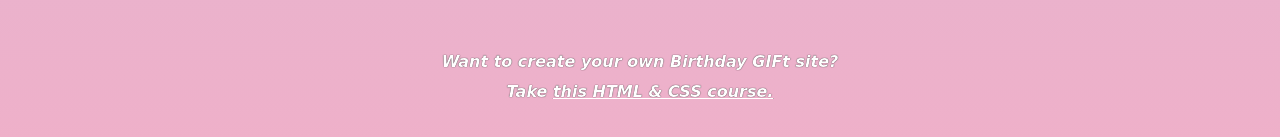
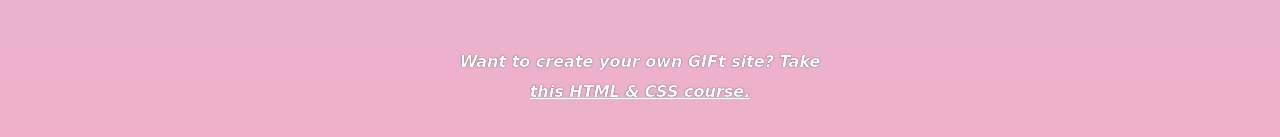
Before and after one commit to solace-owodaha/Gift-site, a plain HTML site: page index.html in a window 1280 px wide. Shown: the part 2685-2822 px from the top of the page. Drawn offline with Linux system fonts and the light colour scheme; a web font is replaced by a local one.

Commit message:
Removed birthday word

```diff
--- a/index.html
+++ b/index.html
@@ -41,7 +41,7 @@
                         <div class="gift-img" id="gift-img-cheers" alt="">
                         </div>
                         <div class="footer">
-                            <h4>Want to create your own Birthday GIFt site? Take <a
+                            <h4>Want to create your own GIFt site? Take <a
                                     href="https://scrimba.com/learn/htmlandcss" target="_blank"
                                     rel="noopener">this HTML & CSS course.</a></h4>
                         </div>
```
